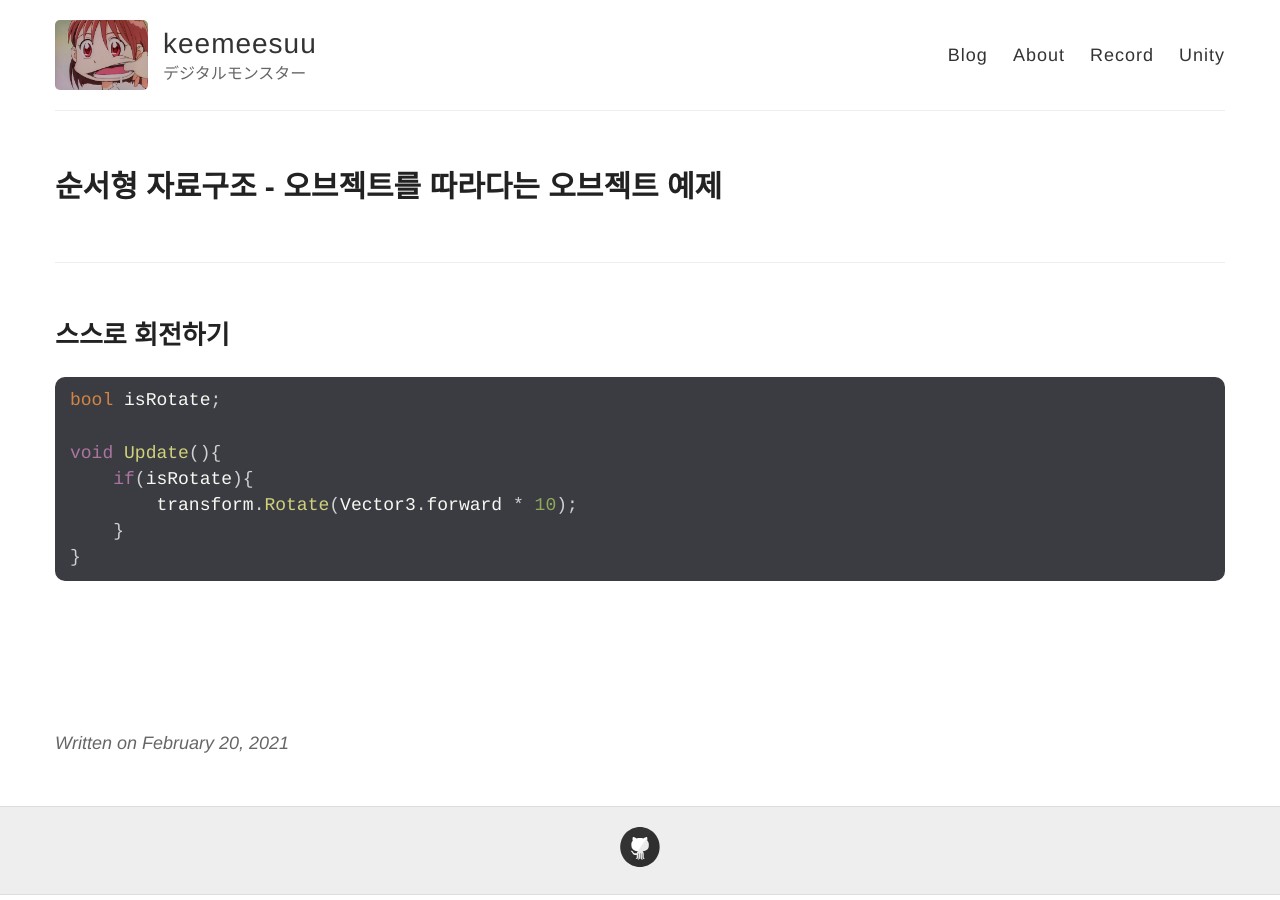
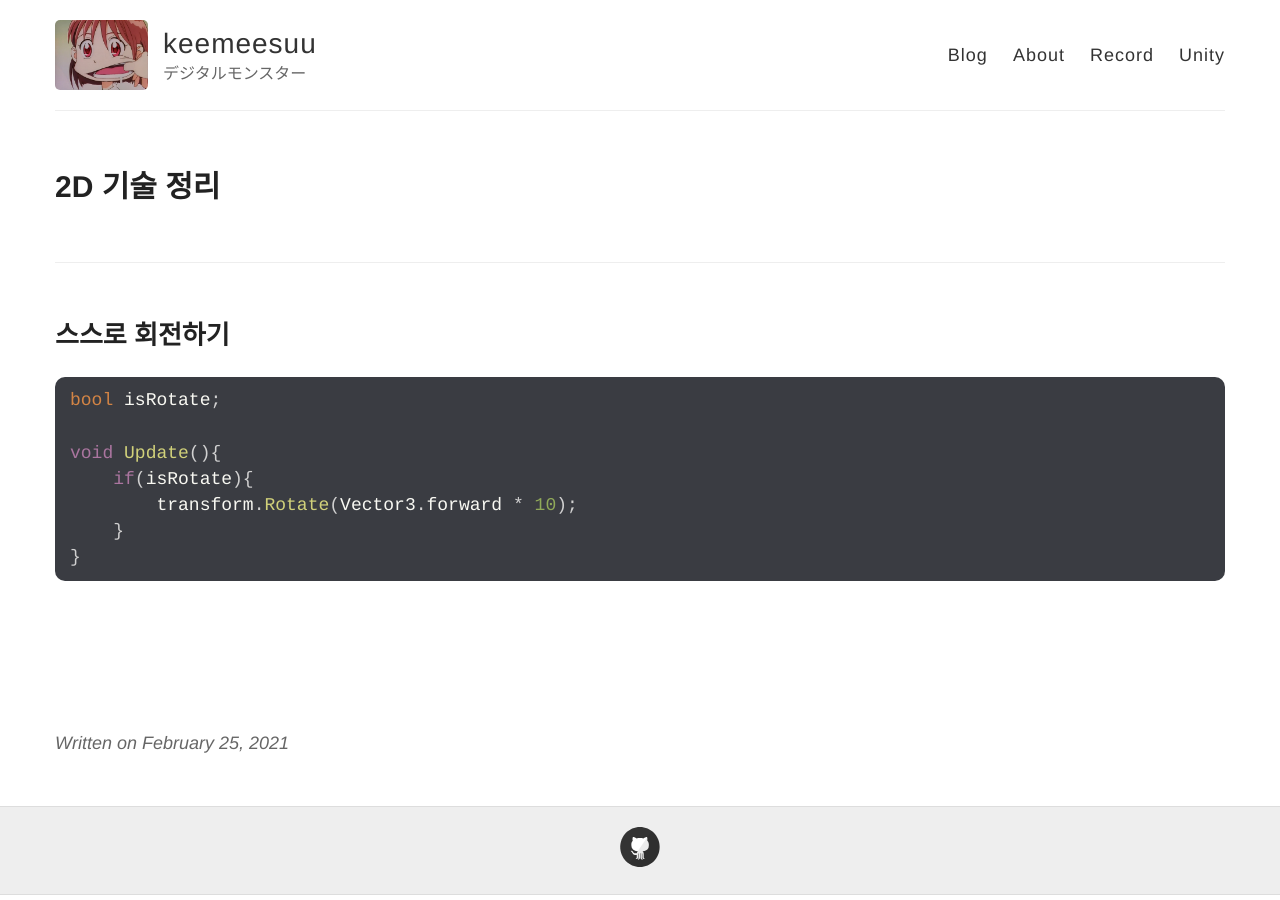
Before and after one commit to keemeesuu/keemeesuu.github.io, a Jekyll site: the page built from _posts/dev/Unity/2021-02-25-2D 기술 정리.md, in a window 1280 px wide. Built offline with Jekyll 4.4.1, drawn with Linux system fonts in a browser that asks for light colours.

Commit message:
Update 2021-02-25-2D 기술 정리.md

```diff
--- a/_posts/dev/Unity/2021-02-25-2D 기술 정리.md
+++ b/_posts/dev/Unity/2021-02-25-2D 기술 정리.md
@@ -1,8 +1,8 @@
 ---
 layout: post
 comments: true
-date: 2021-02-20 21:00:20
-title: "순서형 자료구조 - 오브젝트를 따라다는 오브젝트 예제"
+date: 2021-02-25 21:00:20
+title: "2D 기술 정리"
 # description: "Unity API"
 subject: dev
 categories: [ Unity ]
```
